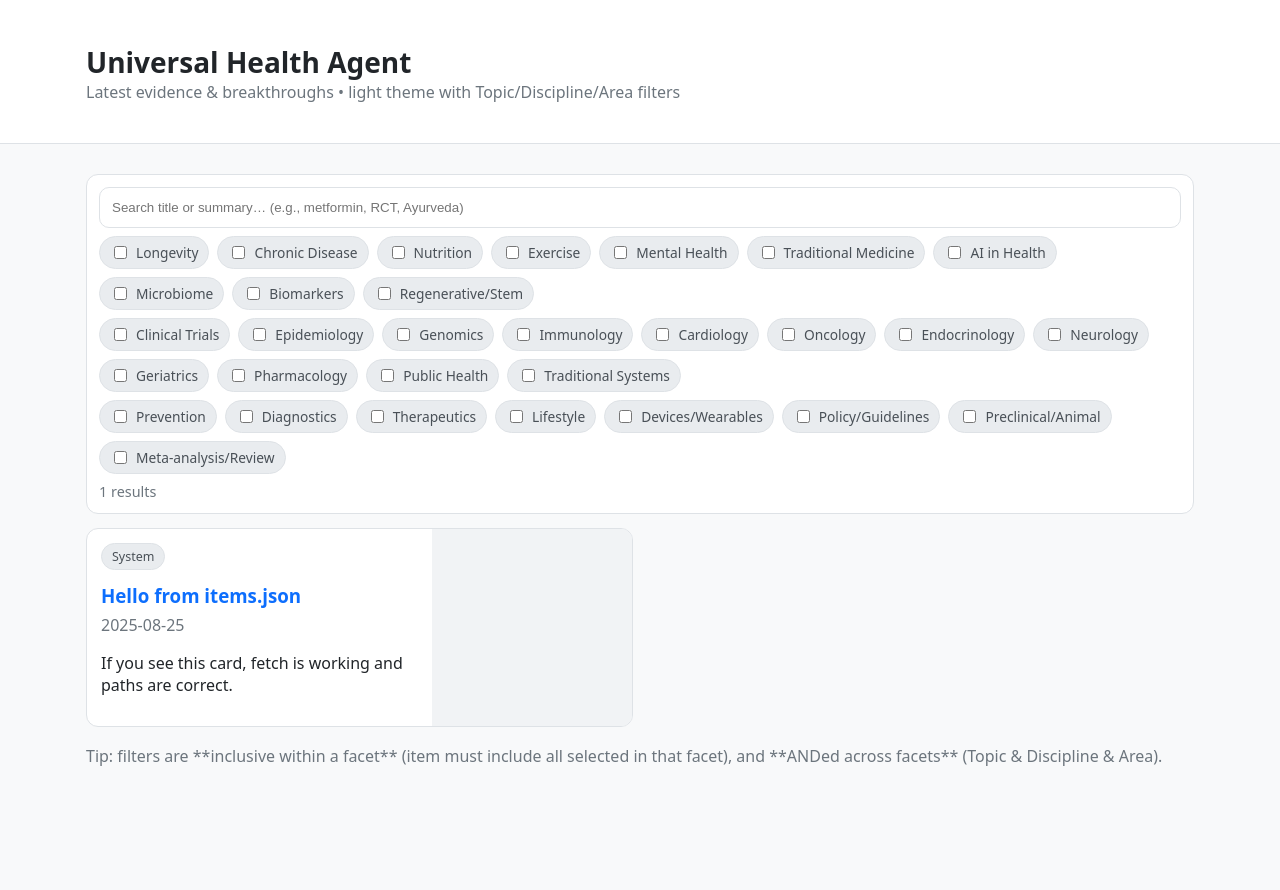
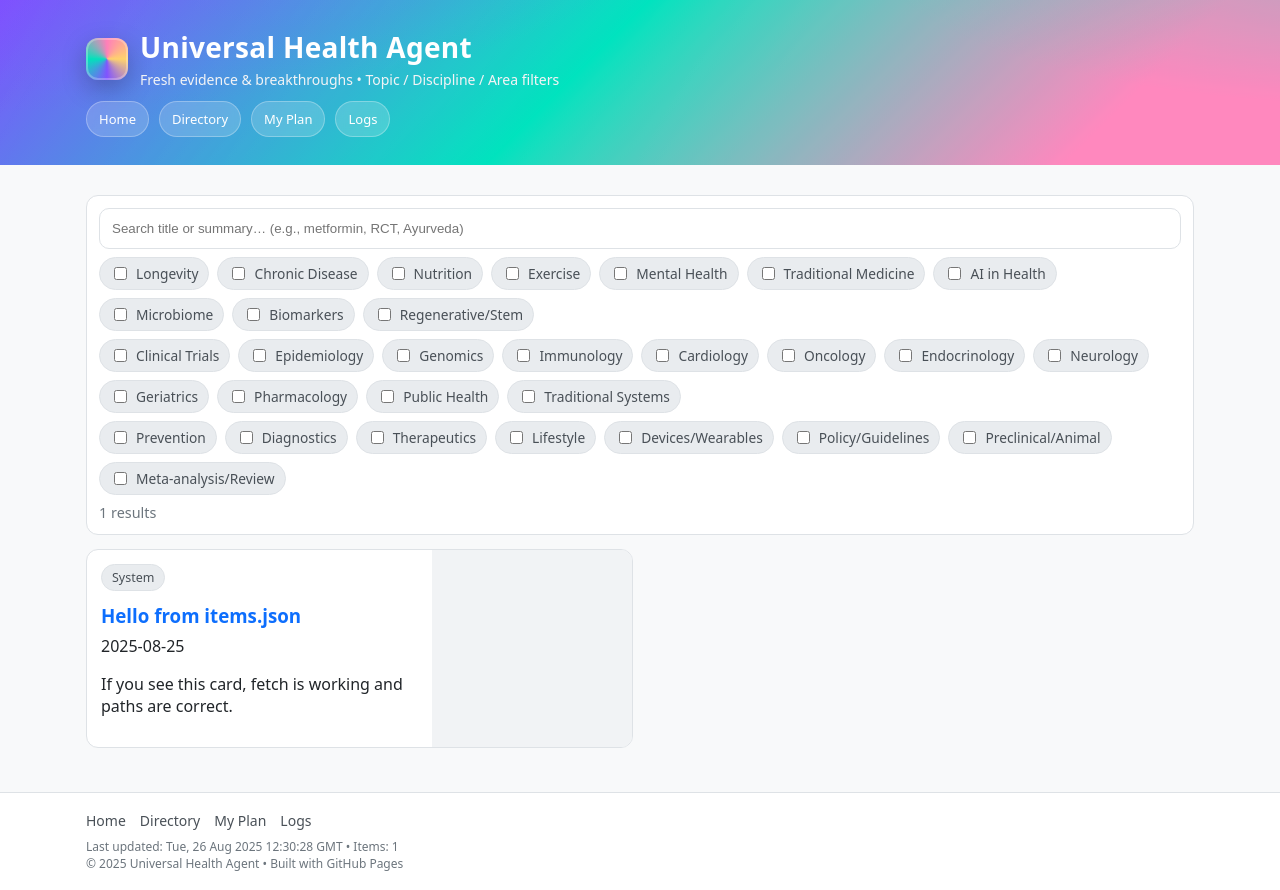
Before and after one commit to ysgill1958/Universal-Health-Agent, a plain HTML site: page output/index.html in a window 1280 px wide. Before the commit the page ends 801 px from the top, so only its background shows below. Drawn offline with Linux system fonts and the light colour scheme.

Commit message:
Add files via upload

```diff
--- a/output/index.html
+++ b/output/index.html
@@ -9,27 +9,72 @@
     :root{
       --bg:#f8f9fa; --text:#212529; --muted:#6c757d; --card:#ffffff;
       --border:#dee2e6; --chip:#e9ecef; --chipText:#495057; --link:#0d6efd;
-      --cat1:#d0ebff; --cat1t:#084298;   /* Topic */
-      --cat2:#ffe066; --cat2t:#7c5800;   /* Discipline */
-      --cat3:#c3fae8; --cat3t:#0c5460;   /* Area */
+      --cat1:#d0ebff; --cat1t:#084298;  /* Topic  */
+      --cat2:#ffe066; --cat2t:#7c5800;  /* Disc.  */
+      --cat3:#c3fae8; --cat3t:#0c5460;  /* Area   */
+      --hdr1:#7c4dff; --hdr2:#00e0b8; --hdr3:#ff7ab6; --hdr4:#ffd166;
     }
     *{box-sizing:border-box}
     body{margin:0;font-family:system-ui,-apple-system,Segoe UI,Roboto,Arial,sans-serif;background:var(--bg);color:var(--text)}
-    .header{padding:24px 16px;border-bottom:1px solid var(--border);background:#fff}
+    a{color:var(--link);text-decoration:none}
+    a:hover{text-decoration:underline}
+
+    /* ===== Colorful header ===== */
+    .hero{
+      position:relative; overflow:hidden; color:#fff;
+      background:
+        radial-gradient(1200px 300px at -5% -40%, rgba(124,77,255,.35), transparent 60%),
+        radial-gradient(900px 260px at 110% -30%, rgba(0,224,184,.35), transparent 60%),
+        linear-gradient(135deg, var(--hdr1) 0%, var(--hdr2) 45%, var(--hdr3) 85%);
+    }
+    .hero::after{
+      /* animated shimmer waves */
+      content:""; position:absolute; inset:0;
+      background:
+        linear-gradient(120deg, rgba(255,255,255,.25), rgba(255,255,255,0) 40%, rgba(255,255,255,.25) 80%) no-repeat;
+      background-size:200% 200%;
+      animation: shimmer 10s linear infinite;
+      pointer-events:none;
+      mix-blend-mode:soft-light;
+    }
+    @keyframes shimmer{
+      0%{background-position:0% 0%}
+      50%{background-position:100% 100%}
+      100%{background-position:0% 0%}
+    }
+    .hero .container{max-width:1140px;margin:0 auto;padding:28px 16px}
+    .brand{
+      display:flex; align-items:center; gap:12px; flex-wrap:wrap;
+    }
+    .logo{
+      width:42px; height:42px; border-radius:12px;
+      background: conic-gradient(from 180deg at 50% 50%, var(--hdr1), var(--hdr2), var(--hdr3), var(--hdr4), var(--hdr1));
+      box-shadow: 0 8px 24px rgba(0,0,0,.25), inset 0 0 0 2px rgba(255,255,255,.25);
+    }
+    .title{margin:0; font-size:28px; letter-spacing:.3px}
+    .subtitle{margin:4px 0 0 0; color:#f1f3f5; font-size:14px}
+
+    /* header nav chips */
+    .navchips{display:flex; gap:10px; flex-wrap:wrap; margin-top:12px}
+    .navchips a{
+      display:inline-block; padding:8px 12px; border-radius:999px; font-size:13px;
+      background:rgba(255,255,255,.16); color:#fff; border:1px solid rgba(255,255,255,.28);
+      text-decoration:none; backdrop-filter: blur(4px);
+    }
+    .navchips a:hover{background:rgba(255,255,255,.26)}
+
+    /* main container */
     .container{max-width:1140px;margin:0 auto;padding:16px}
-    h1{margin:.2rem 0 0 0;font-size:28px}
-    .muted{color:var(--muted)}
     .controls{background:var(--card);border:1px solid var(--border);border-radius:12px;padding:12px;margin:14px 0}
     input[type=search]{width:100%;padding:12px;border-radius:10px;border:1px solid var(--border);background:#fff;color:var(--text)}
     .row{display:flex;flex-wrap:wrap;gap:8px;margin-top:8px}
     .chip{display:inline-flex;align-items:center;gap:6px;background:var(--chip);color:var(--chipText);padding:6px 10px;border-radius:999px;border:1px solid var(--border);cursor:pointer;font-size:.86em}
+
     .grid{display:grid;gap:14px}
     @media(min-width:720px){.grid{grid-template-columns:1fr 1fr}}
     .card{background:var(--card);border:1px solid var(--border);border-radius:12px;overflow:hidden}
     .inner{display:grid;gap:12px;grid-template-columns:1fr 200px}
     .txt{padding:14px}
-    a{color:var(--link);text-decoration:none}
-    a:hover{text-decoration:underline}
     .thumb{width:100%;height:100%;object-fit:cover;background:#f1f3f5}
     .badge{display:inline-block;padding:4px 10px;border-radius:999px;font-size:.78em;margin:0 6px 6px 0;border:1px solid var(--border);background:var(--chip);color:var(--chipText)}
     .b-topic{background:var(--cat1);color:var(--cat1t);border-color:#b6e0ff}
@@ -37,19 +82,41 @@
     .b-area{background:var(--cat3);color:var(--cat3t);border-color:#96f2d7}
     .count{font-size:.9em;color:var(--muted)}
     .empty{border:1px dashed var(--border);border-radius:12px;padding:14px;color:var(--muted);margin-top:10px;background:#fff}
-    .footer{color:var(--muted);margin:18px 0}
+
+    /* ===== Footer ===== */
+    footer{
+      margin-top:28px; background:#fff; border-top:1px solid var(--border); color:var(--muted);
+    }
+    footer .wrap{max-width:1140px;margin:0 auto; padding:18px 16px; display:grid; gap:8px}
+    .footnav{display:flex; gap:14px; flex-wrap:wrap}
+    .footnav a{color:#495057; text-decoration:none; font-size:14px}
+    .footnav a:hover{text-decoration:underline}
+    .small{font-size:12px}
   </style>
 </head>
 <body>
-  <div class="header">
+  <!-- Colorful header -->
+  <header class="hero">
     <div class="container">
-      <h1>Universal Health Agent</h1>
-      <div class="muted">Latest evidence & breakthroughs • light theme with Topic/Discipline/Area filters</div>
+      <div class="brand">
+        <div class="logo" aria-hidden="true"></div>
+        <div>
+          <h1 class="title">Universal Health Agent</h1>
+          <p class="subtitle">Fresh evidence & breakthroughs • Topic / Discipline / Area filters</p>
+        </div>
+      </div>
+      <nav class="navchips" aria-label="Quick links">
+        <a href="index.html">Home</a>
+        <a href="directory.html">Directory</a>
+        <a href="plan.html">My Plan</a>
+        <a href="logs.html">Logs</a>
+      </nav>
     </div>
-  </div>
+  </header>
 
-  <div class="container">
-    <div class="controls">
+  <!-- Main -->
+  <main class="container">
+    <div class="controls" aria-label="Search and filters">
       <input id="q" type="search" placeholder="Search title or summary… (e.g., metformin, RCT, Ayurveda)">
       <div class="row" id="topicChips"></div>
       <div class="row" id="disciplineChips"></div>
@@ -59,11 +126,38 @@
 
     <div id="grid" class="grid"></div>
     <div id="empty" class="empty" style="display:none">No items matched your filters, or <code>data/items.json</code> failed to load.</div>
+  </main>
 
-    <p class="footer">Tip: filters are **inclusive within a facet** (item must include all selected in that facet), and **ANDed across facets** (Topic & Discipline & Area).</p>
-  </div>
+  <!-- Footer -->
+  <footer>
+    <div class="wrap">
+      <nav class="footnav">
+        <a href="index.html">Home</a>
+        <a href="directory.html">Directory</a>
+        <a href="plan.html">My Plan</a>
+        <a href="logs.html">Logs</a>
+      </nav>
+      <div class="small">
+        <span id="buildMeta">Last updated: — • Items: —</span><br/>
+        © 2025 Universal Health Agent • Built with GitHub Pages
+      </div>
+    </div>
+  </footer>
 
   <!-- App -->
   <script src="./static/app.js"></script>
+  <script>
+    /* Optional: show last updated & count in footer if items.json is available */
+    (async ()=>{
+      try{
+        const r = await fetch('./data/items.json?m=' + Date.now(), {cache:'no-store'});
+        if(!r.ok) return;
+        const arr = await r.json();
+        const meta = document.getElementById('buildMeta');
+        const stamp = new Date().toUTCString();
+        meta.textContent = `Last updated: ${stamp} • Items: ${Array.isArray(arr)?arr.length:0}`;
+      }catch(_){}
+    })();
+  </script>
 </body>
 </html>
```
